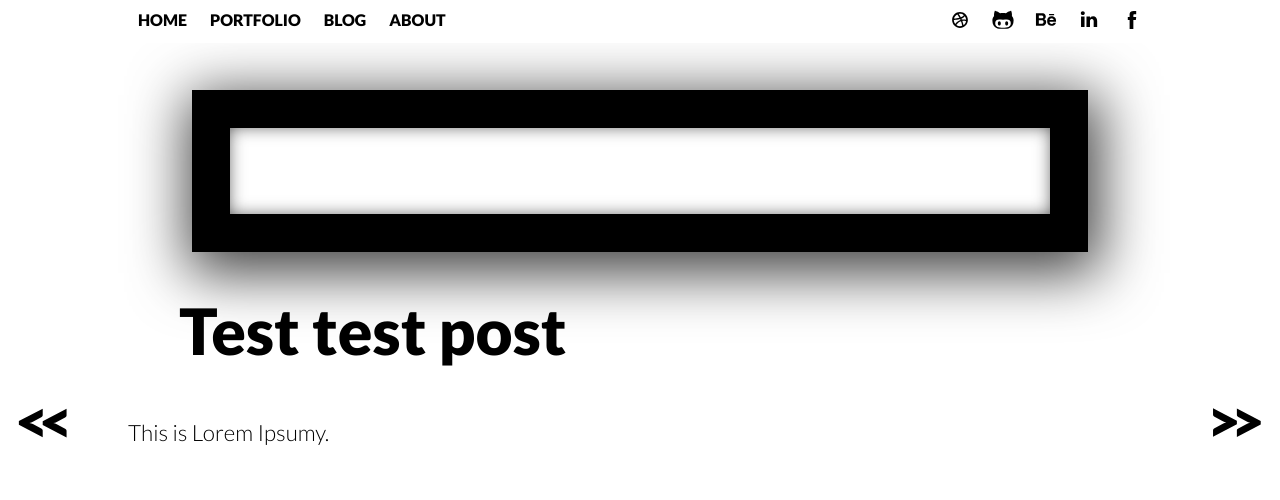
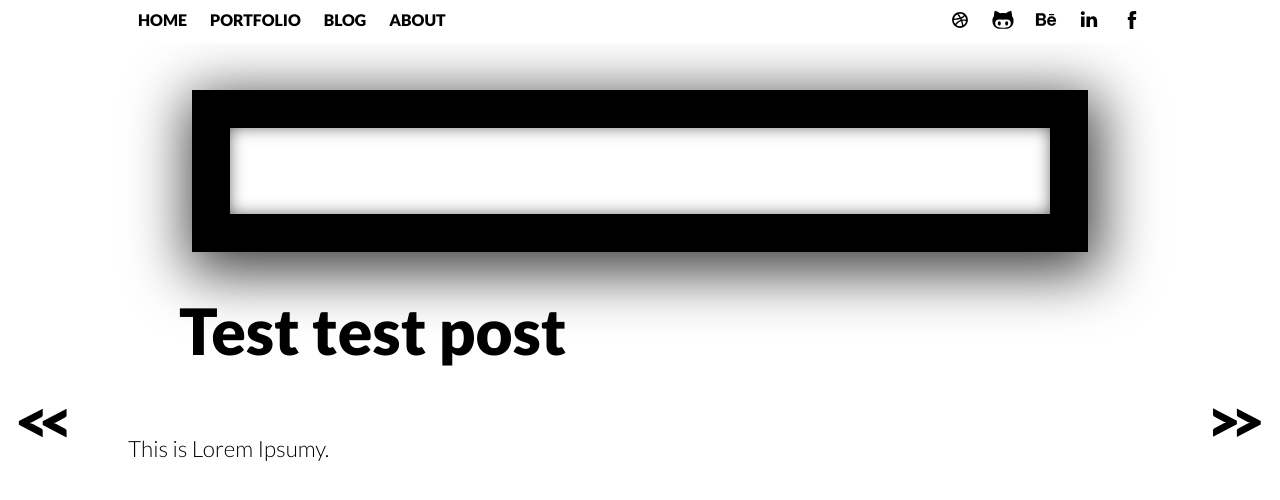
Before and after one commit to victoriadouglas/Victoriadouglas.github.io, a Jekyll site: the page built from blog/_posts/2015-10-01-Test-Post.md, in a window 1280 px wide. Shown: the top 500 px of the page. Built offline with Jekyll 4.4.1, drawn with Linux system fonts in a browser that asks for light colours.

Commit message:
medium margin

```diff
--- a/_layouts/post.html
+++ b/_layouts/post.html
@@ -12,7 +12,7 @@ layout: headerfooter
 <div class="container-40-{{ page.orientation }}">
 <div class="container-90">
     <h3 class="potitle">{{ page.title }}</h3>
-    <h2>{{ page.medium }}</h2>
+    <h2 class="medium">{{ page.medium }}</h2>
 <p>{{ page.description }}</p>
     </div>
 </div>
--- a/_sass/modules/_pictureframe.scss
+++ b/_sass/modules/_pictureframe.scss
@@ -78,3 +78,7 @@ margin-bottom: 30px;
 }
 
     }
+
+.medium {
+ margin-bottom: 30px;
+}
```
